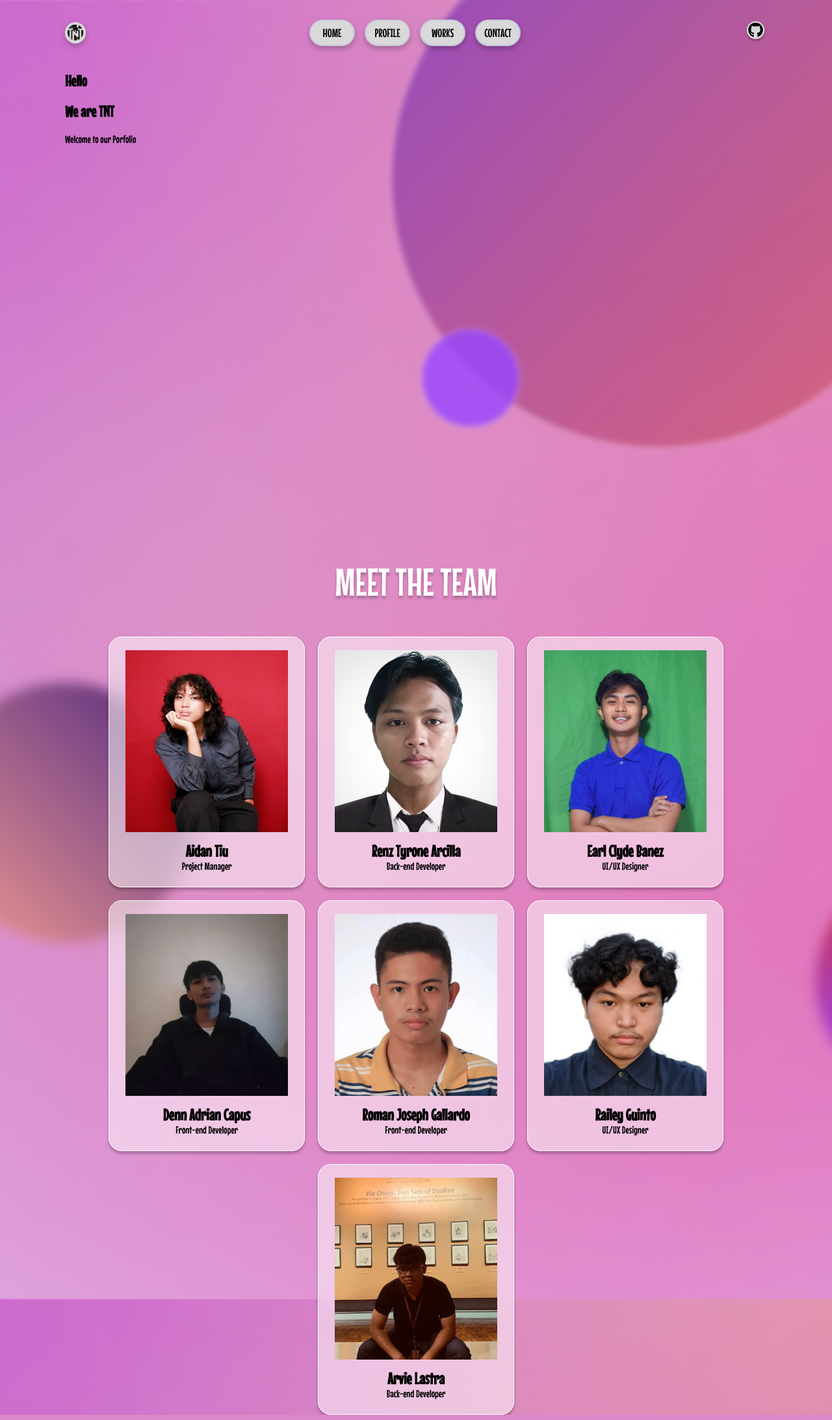
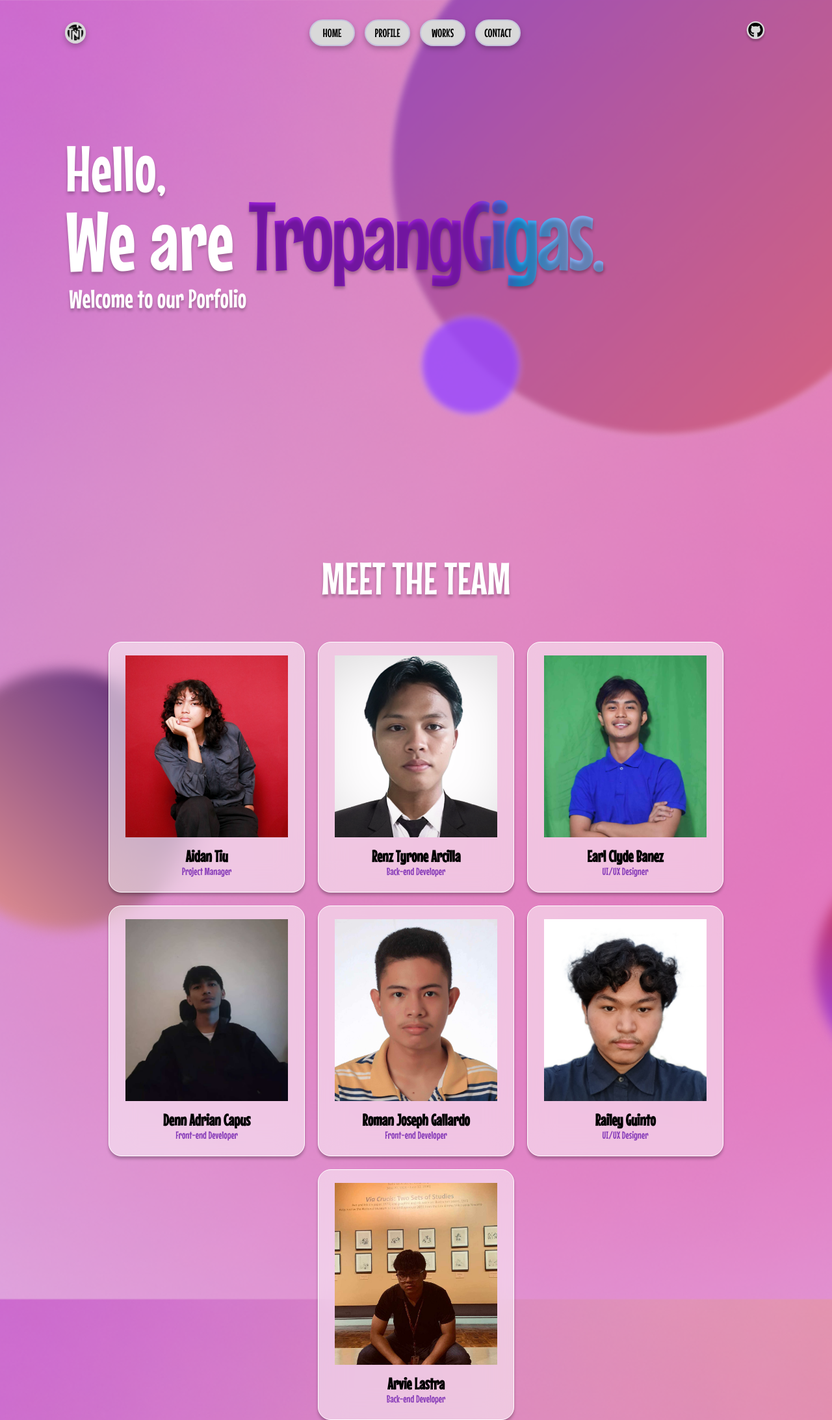
Before and after one commit to aidantiu/dsa_portfolio, a Flask app: page / in a window 1280 px wide; the page is wider, and only the part inside the window is pictured. Shown: that part at 65% size. Run offline with Flask 3, Linux system fonts and the light colour scheme.

Commit message:
chore: restyle opening text

```diff
--- a/portfolio/app/static/styles/global.css
+++ b/portfolio/app/static/styles/global.css
@@ -2,6 +2,10 @@
 @import url('https://fonts.googleapis.com/css2?family=Mouse+Memoirs&family=Poppins:ital,wght@0,100;0,200;0,300;0,400;0,500;0,600;0,700;0,800;0,900;1,100;1,200;1,300;1,400;1,500;1,600;1,700;1,800;1,900&display=swap');
 
 /* General Styles*/
+html{
+    scroll-behavior: smooth;
+}
+
 body{
     margin: 0 100px;
     font-family: 'Mouse Memoirs', sans-serif;
--- a/portfolio/app/static/styles/index.css
+++ b/portfolio/app/static/styles/index.css
@@ -73,6 +73,56 @@ body{
     height: 700px;
 }
 
+.hero-container{
+    padding-top:110px ;
+}
+
+.hero-main-text h1:nth-child(1){
+    color: #FFF;
+    text-shadow: 0px 4px 4px rgba(0, 0, 0, 0.25);
+    font-size: 100px;
+    font-style: normal;
+    font-weight: 400;
+    line-height: normal;
+    margin: 0;
+}
+
+.hero-main-text h1{
+    color: #FFF;
+    text-shadow: 0px 4px 4px rgba(0, 0, 0, 0.25);
+    font-size: 130px;
+    font-style: normal;
+    font-weight: 400;
+    line-height: normal;
+    margin: -40px 0;
+}
+
+.hero-sub-text p{
+    color: #FFF;
+    text-shadow: 0px 4px 4px rgba(0, 0, 0, 0.25);
+    font-size: 40px;
+    font-style: normal;
+    font-weight: 400;
+    line-height: normal;
+    margin: 30px 6px;
+}
+
+.hero-main-text span{
+    text-shadow: 0px 4px 4px rgba(0, 0, 0, 0.25);
+    font-size: 150px;
+    font-style: normal;
+    font-weight: 400;
+    line-height: normal;
+    letter-spacing: -4.5px;
+    background: linear-gradient(89deg, #971DD4 63.77%, #23A4F5 76.11%, #85ACF1 89.57%);
+    background-clip: text;
+    -webkit-background-clip: text;
+    -webkit-text-fill-color: transparent;
+    z-index: 1;
+    position: relative;
+}
+
+
 /* Profile Section */
 .profile-section{
     position: relative;
@@ -91,7 +141,7 @@ body{
     text-align: center;
     color: #FFF;
     text-shadow: 0px 4px 4px rgba(0, 0, 0, 0.25);
-    font-size: 60px;
+    font-size: 70px;
     font-style: normal;
     font-weight: 400;
     line-height: normal;
@@ -131,6 +181,7 @@ body{
 }
 
 .profile-desc p {
+    color: #883DB9;
     margin: 0 ;
     font-size: 16px;
 }
--- a/portfolio/app/templates/index.html
+++ b/portfolio/app/templates/index.html
@@ -14,7 +14,7 @@
         <link href="https://cdnjs.cloudflare.com/ajax/libs/font-awesome/6.0.0-beta3/css/all.min.css" rel="stylesheet">
 
         <!-- Favicon -->
-        <link rel="icon" type="image/png" href="{{ url_for('static', filename='icons/favicon-light.png') }}">
+        <link rel="icon" type="image/png" href="{{ url_for('static', filename='icons/favicon-black-with-border.png') }}">
 
         <!-- Title -->
         <title> {{ title }} - TNT</title>
@@ -25,7 +25,7 @@
             <div class="nav-container">
                 <!-- Logo Team -->
                 <div class="logo-container1">
-                    <a href="https://github.com/aidantiu/dsa_portfolio" target="_blank">
+                    <a href="/" target="_blank">
                         <img class="team-icon-logo" src="{{ url_for('static', filename='images/team-logo.png') }}" alt="Team Icon" />
                     </a>
                 </div>
@@ -33,9 +33,9 @@
                 <div class="nav-links">
                     <ul>
                         <li><a href="/">HOME</a></li>
-                        <li><a href="/profile">PROFILE</a></li>
-                        <li><a href="/works">WORKS</a></li>
-                        <li><a href="/contact">CONTACT</a></li>
+                        <li><a href="#profile">PROFILE</a></li>
+                        <li><a href="#works">WORKS</a></li>
+                        <li><a href="#contact">CONTACT</a></li>
                     </ul>
                 </div>
                 <!-- GitHub Icon -->
@@ -58,8 +58,8 @@
              <section class="hero-section">
                 <div class="hero-container">
                     <div class="hero-main-text">
-                        <h1>Hello</h1>
-                        <h1>We are TNT</h1>
+                        <h1>Hello,</h1>
+                        <h1>We are <span>TropangGigas.</span></h1>
                     </div>
                     <div class="hero-sub-text">
                         <p>Welcome to our Porfolio</p>
@@ -73,7 +73,7 @@
                 <div class="ellipse-1 small"></div>
             </div>
              <!-- Profile Section  -->
-              <section class="profile-section">
+              <section class="profile-section" id="profile">
                 <h1>MEET THE TEAM</h1>
                 <div class="profile-card-wrapper">
                     <!-- Loop through the profiles list -->
```
